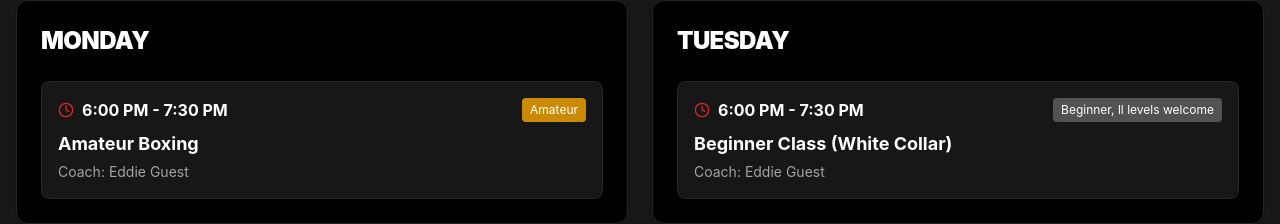
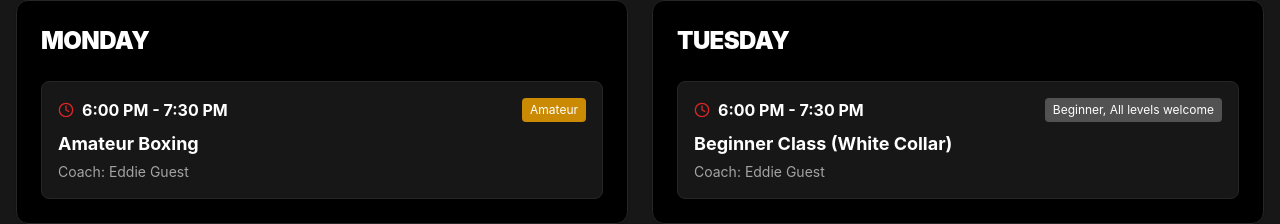
Before and after one commit to Halfpro6119/Eddies-Gym, a React (Vite) app: page /timetable in a window 1280 px wide. Shown: the part 513-737 px from the top of the page. Built offline with nearby package versions, Linux system fonts and the light colour scheme.

Commit message:
Updated Timetable.tsx

```diff
--- a/src/pages/Timetable.tsx
+++ b/src/pages/Timetable.tsx
@@ -12,7 +12,7 @@ const Timetable = () => {
     {
       day: 'Tuesday',
       classes: [
-        { time: '6:00 PM - 7:30 PM', name: 'Beginner Class (White Collar)', coach: 'Eddie Guest', level: 'Beginner, ll levels welcome'  },
+        { time: '6:00 PM - 7:30 PM', name: 'Beginner Class (White Collar)', coach: 'Eddie Guest', level: 'Beginner, All levels welcome'  },
       ],
     },
     {
```
